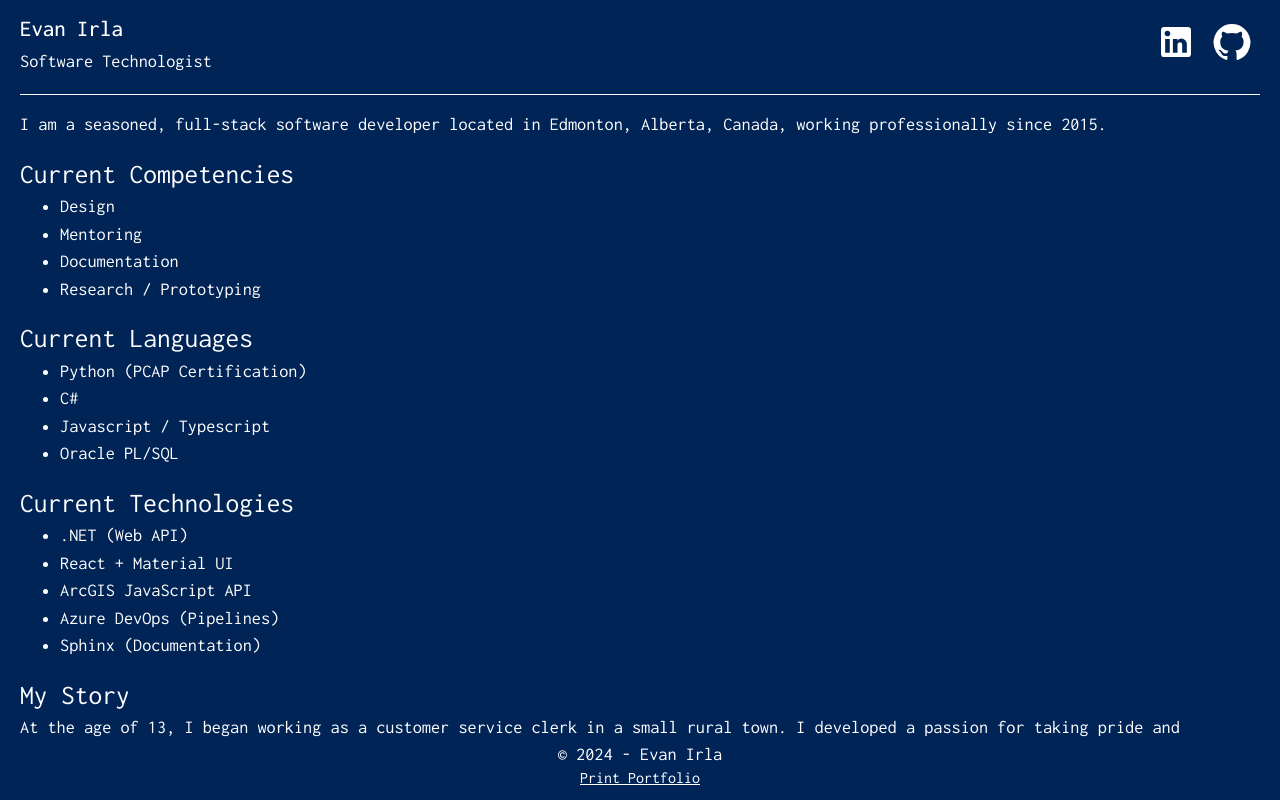
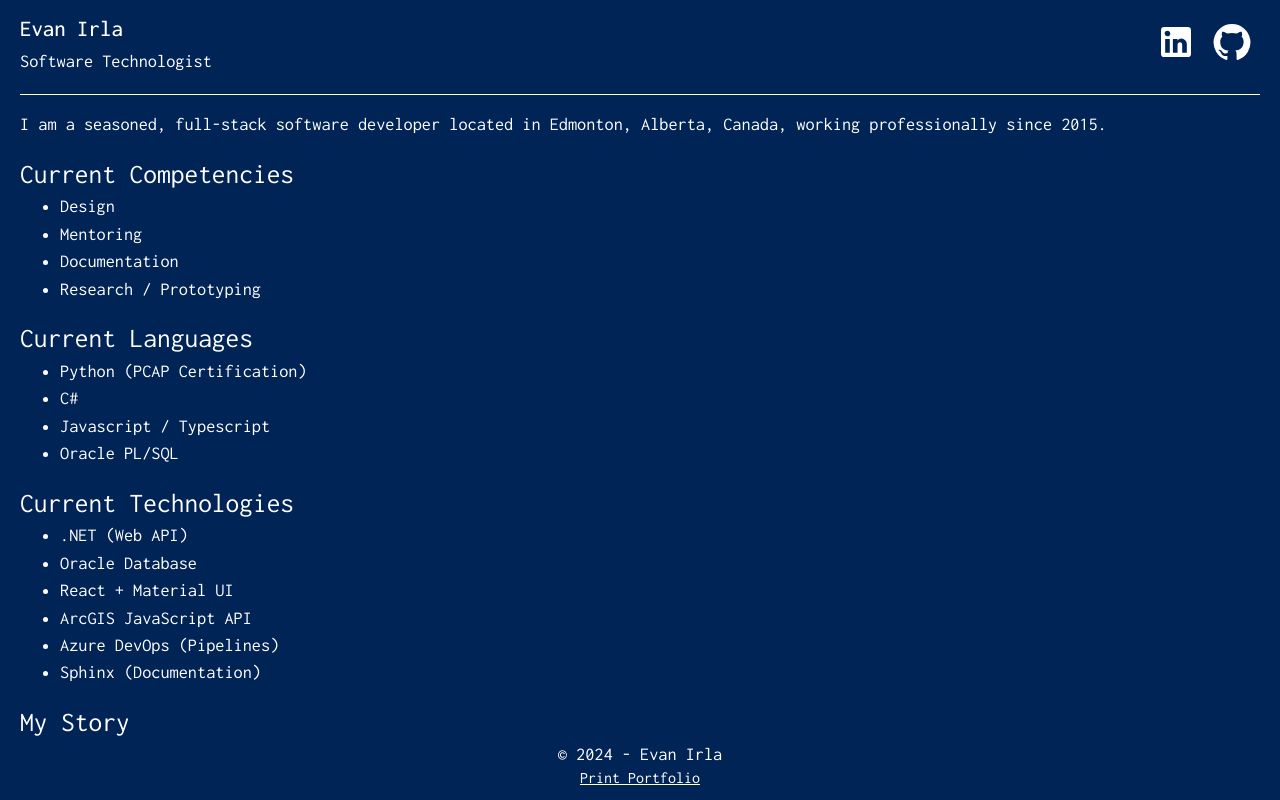
Before and after one commit to evanirla/website, a React (Create React App) app: page / in a window 1280 px wide. Built offline with nearby package versions, Linux system fonts and the light colour scheme.

Commit message:
added oracle db to technologies

```diff
--- a/src/App.tsx
+++ b/src/App.tsx
@@ -63,6 +63,7 @@ function App() {
         <Typography>
           <ul>
             <li>.NET (Web API)</li>
+            <li>Oracle Database</li>
             <li>React + Material UI</li>
             <li>ArcGIS JavaScript API</li>
             <li>Azure DevOps (Pipelines)</li>
```
